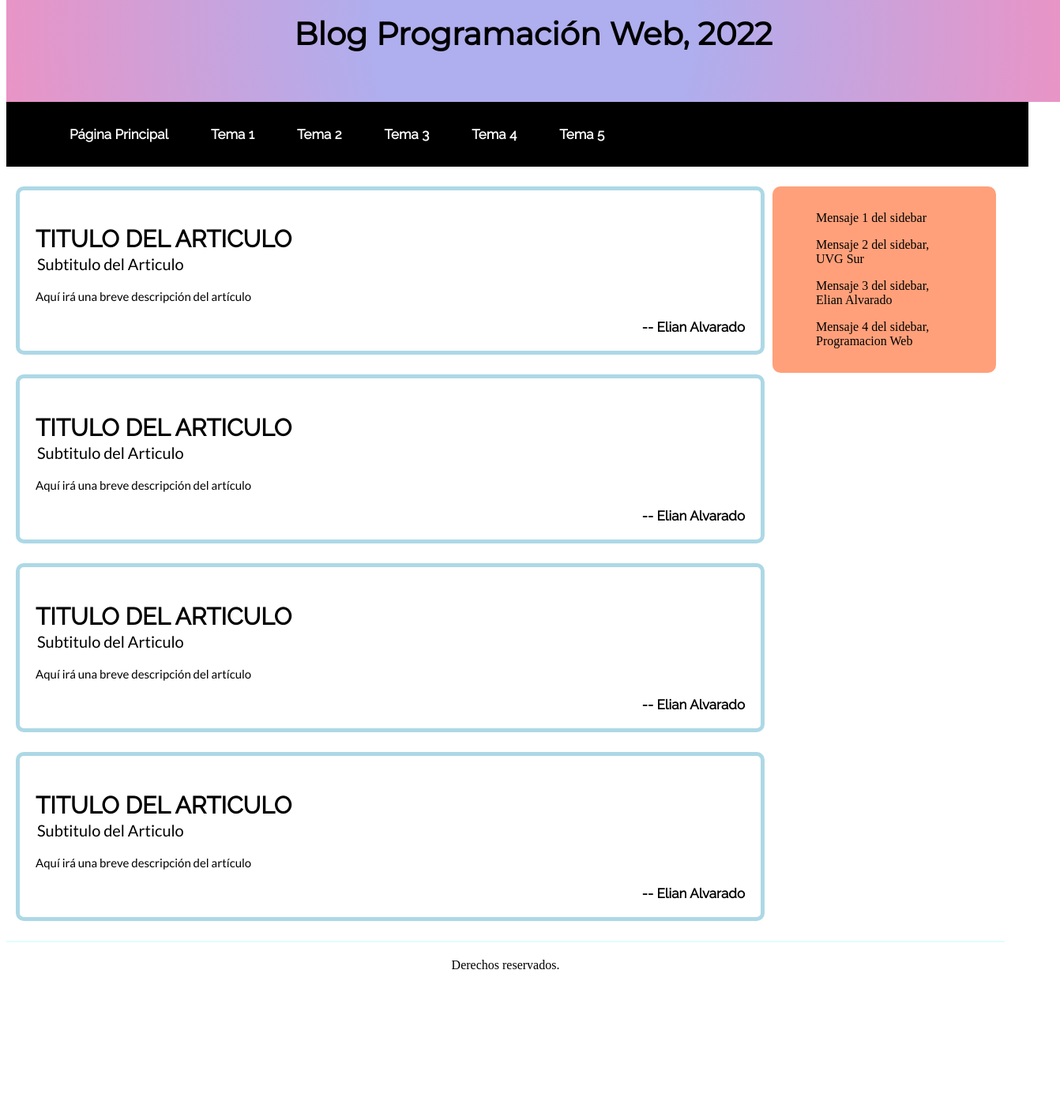
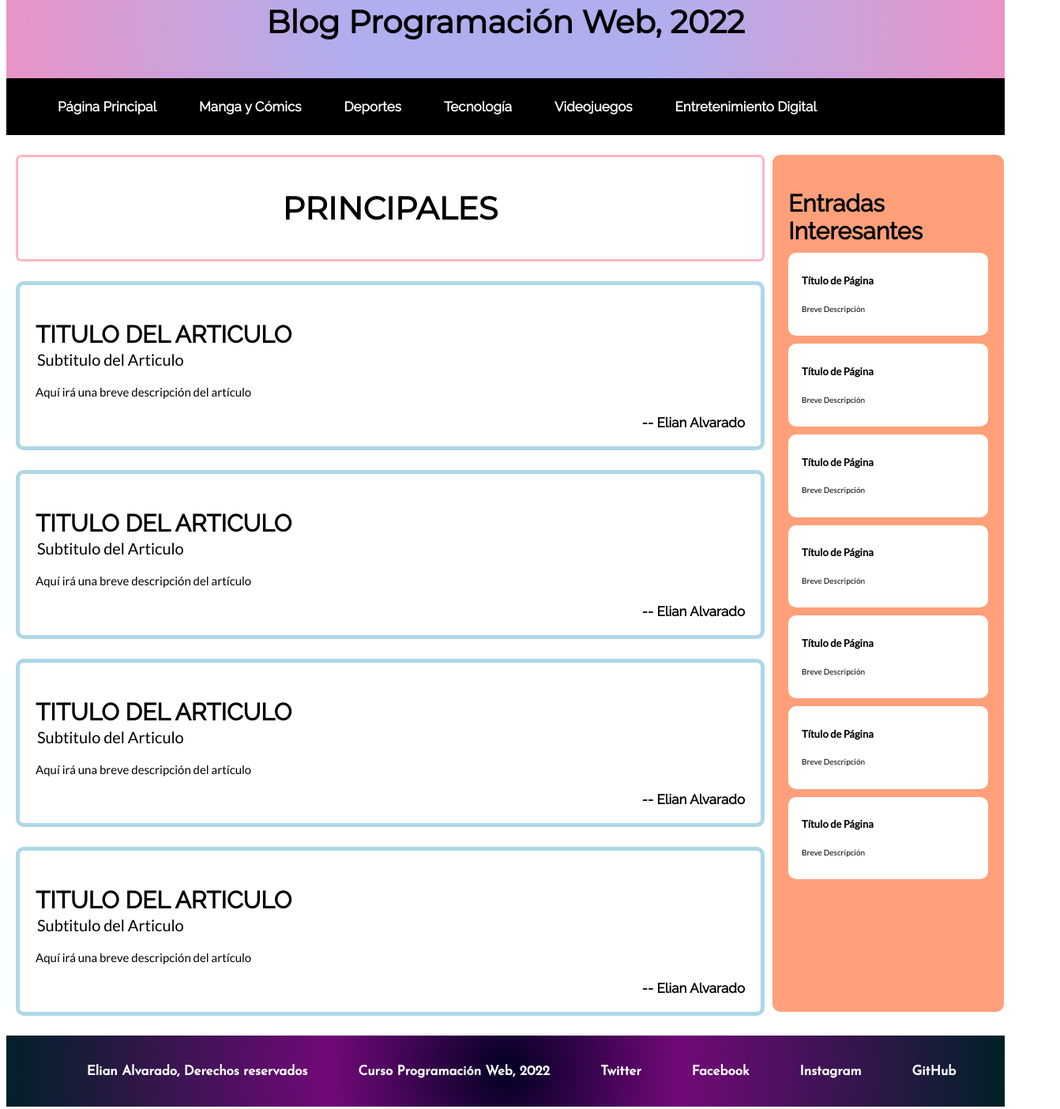
Before and after one commit to TortrixBarbacoa/curso_progra_web_2022, a plain HTML site: page mainpage.html in a window 1280 px wide. Shown: the part 52-1456 px from the top of the page at 79% size, 1342 px wide, since content can reach past the window. Before the commit the page ends 1311 px from the top, so only its background shows below. Drawn offline with Linux system fonts and the light colour scheme.

Commit message:
Actualización 21 de agosto, 16:30 hrs. Se terminó la página principal en conjunto con su CSS y los links del footer

```diff
--- a/articstyle.css
+++ b/articstyle.css
@@ -1,3 +1,5 @@
+/* PRINCIPIO ESTILO DE ARTÍCULOS */
+
 .artic {
     background: white(73, 202, 204, 0.625);
     padding: 20px;
@@ -7,7 +9,7 @@
     border: solid;
     border-width: thick;
     border-color: lightblue;
-}
+} /* ESTILO ARTÍCULO */
 
 .artic footer {
     font-family: "raleway", sans-serif;
@@ -15,11 +17,34 @@
     font-weight: bold;
     font-size: 17px;
     text-align: right;
-}
+} /* ESTILO FOOTER DE ARTÍCULO */
 
 .artic:hover {
     cursor: pointer;
     color: black;
     transition: 0.2s all ease;
     background-color: lightblue;
-}
+} /* PONER CURSOR SOBRE EL ARTÍCULO */
+
+/* FIN ESTILO DE ARTÍCULOS */
+
+
+/* PRINCIPIO ESTILO DE ARTÍCULOS DEL SIDEBAR */
+
+.sidebarArtic {
+    text-align: left;
+    padding: 5px;
+    background: white;
+    margin-top: 10px;
+    border-radius: 10px;
+} /* CONTAINER ARTÍCULO SIDEBAR */
+
+
+.sidebarArtic:hover {
+    cursor: pointer;
+    color: white;
+    transition: 0.2s all ease;
+    background-color: black;
+} /* PONER CURSOR SOBRE EL ARTÍCULO SIDEBAR */
+
+/* FIN ESTILO DE ARTÍCULOS DEL SIDEBAR */
--- a/mainpage.html
+++ b/mainpage.html
@@ -20,126 +20,192 @@
     <link rel="stylesheet" href="https://fonts.googleapis.com/css?family=Open+Sans&subset=latin,latin-ext">
     <link rel="stylesheet" href="https://fonts.googleapis.com/css?family=Montserrat&subset=latin,latin-ext">
     <link rel="stylesheet" href="https://fonts.googleapis.com/css?family=Raleway&subset=latin,latin-ext">
+    <link  rel='stylesheet' href='http://fonts.googleapis.com/css?family=Josefin+Sans&subset=latin,latin-ext'>
     <!-----------Link de Google Fonts----------->
 
 </head>
 <!-------------Head------------->
 
 
-<!-------------Body------------->
+<!-------------Principio Body------------->
 <body>
     <div id="divGen">
 
-        <!-------------Header y Barra de Navegación------------->
+        <!-------------Principio Header y Barra de Navegación------------->
         <header id="cabeceraPrin">
-            <h1>Blog Programaci&oacuten Web, 2022</h1>
+            <div id="contenHead">
+                <h1>Blog Programaci&oacuten Web, 2022</h1>
+            </div>
         </header>
 
         <nav id="barNav">
             <ul>
                 <li>P&aacutegina Principal</li>
-                <li>Tema 1</li>
-                <li>Tema 2</li>
-                <li>Tema 3</li>
-                <li>Tema 4</li>
-                <li>Tema 5</li>
+                <li>Manga y C&oacutemics</li>
+                <li>Deportes</li>
+                <li>Tecnolog&iacutea</li>
+                <li>Videojuegos</li>
+                <li>Entretenimiento Digital</li>
             </ul>
         </nav>
-        <!-------------Header y Barra de Navegación------------->
+        <!-------------Fin Header y Barra de Navegación------------->
 
+
+        <!-------------Principio Sección Principal------------->
         <section id="mainSect">
 
+            <header class="headSect">
+                <h1>PRINCIPALES</h1>
+            </header> <!--Título de Sección-->
+
+            <!--------Artículo-------->
             <article class="artic">
                 <header>
                     <hgroup>
                         <h2 class="titArt">TITULO DEL ARTICULO</h1>
                         <h3 class="subtitArt">Subtitulo del Articulo</h2>
                     </hgroup>
-                </header>
+                </header> <!--Header Artículo-->
 
                 <body>
                     <h4>
                         Aqu&iacute ir&aacute una breve descripci&oacuten del art&iacuteculo
                     </h4>
-                </body>
+                </body> <!--Contenido Artículo-->
 
                 <footer>
                     -- Elian Alvarado
-                </footer>
+                </footer> <!--Footer Artículo-->
               </article>
+              <!--------Artículo-------->
 
+              <!--------Artículo-------->
               <article class="artic">
                 <header>
                     <hgroup>
                         <h2 class="titArt">TITULO DEL ARTICULO</h1>
                         <h3 class="subtitArt">Subtitulo del Articulo</h2>
                     </hgroup>
-                </header>
+                </header> <!--Header Artículo-->
 
                 <body>
                     <h4>
                         Aqu&iacute ir&aacute una breve descripci&oacuten del art&iacuteculo
                     </h4>
-                </body>
+                </body> <!--Contenido Artículo-->
 
                 <footer>
                     -- Elian Alvarado
-                </footer>
+                </footer> <!--Footer Artículo-->
               </article>
+              <!--------Artículo-------->
 
+              <!--------Artículo-------->
               <article class="artic">
                 <header>
                     <hgroup>
                         <h2 class="titArt">TITULO DEL ARTICULO</h1>
                         <h3 class="subtitArt">Subtitulo del Articulo</h2>
                     </hgroup>
-                </header>
+                </header> <!--Header Artículo-->
 
                 <body>
                     <h4>
                         Aqu&iacute ir&aacute una breve descripci&oacuten del art&iacuteculo
                     </h4>
-                </body>
+                </body> <!--Contenido Artículo-->
 
                 <footer>
                     -- Elian Alvarado
-                </footer>
+                </footer> <!--Footer Artículo-->
               </article>
+              <!--------Artículo-------->
 
+              <!--------Artículo-------->
               <article class="artic">
                 <header>
                     <hgroup>
                         <h2 class="titArt">TITULO DEL ARTICULO</h1>
                         <h3 class="subtitArt">Subtitulo del Articulo</h2>
                     </hgroup>
-                </header>
+                </header> <!--Header Artículo-->
 
                 <body>
                     <h4>
                         Aqu&iacute ir&aacute una breve descripci&oacuten del art&iacuteculo
                     </h4>
-                </body>
+                </body> <!--Contenido Artículo-->
 
                 <footer>
                     -- Elian Alvarado
-                </footer>
+                </footer> <!--Footer Artículo-->
               </article>
+              <!--------Artículo-------->
 
         </section>
+        <!-------------Fin Sección Principal------------->
 
-        <aside id="sidebar">
-            <blockquote>Mensaje 1 del sidebar</blockquote>
-            <blockquote>Mensaje 2 del sidebar, UVG Sur</blockquote>
-            <blockquote>Mensaje 3 del sidebar, Elian Alvarado</blockquote>
-            <blockquote>Mensaje 4 del sidebar, Programacion Web</blockquote>
-        </aside>
 
+        <!-------------Principio Siderbar------------->
+        <section id="sidebar">
+            <header>
+                <h2>Entradas Interesantes</h2>
+            </header> <!--Header Sidebar-->
+
+            <article class="sidebarArtic">
+                <h5>T&iacutetulo de P&aacutegina</h5>
+                <h6>Breve Descripci&oacuten</h6>
+            </article> <!--Artículo Sidebar-->
+
+            <article class="sidebarArtic">
+                <h5>T&iacutetulo de P&aacutegina</h5>
+                <h6>Breve Descripci&oacuten</h6>
+            </article> <!--Artículo Sidebar-->
+
+            <article class="sidebarArtic">
+                <h5>T&iacutetulo de P&aacutegina</h5>
+                <h6>Breve Descripci&oacuten</h6>
+            </article> <!--Artículo Sidebar-->
+
+            <article class="sidebarArtic">
+                <h5>T&iacutetulo de P&aacutegina</h5>
+                <h6>Breve Descripci&oacuten</h6>
+            </article> <!--Artículo Sidebar-->
+
+            <article class="sidebarArtic">
+                <h5>T&iacutetulo de P&aacutegina</h5>
+                <h6>Breve Descripci&oacuten</h6>
+            </article> <!--Artículo Sidebar-->
+
+            <article class="sidebarArtic">
+                <h5>T&iacutetulo de P&aacutegina</h5>
+                <h6>Breve Descripci&oacuten</h6>
+            </article> <!--Artículo Sidebar-->
+
+            <article class="sidebarArtic">
+                <h5>T&iacutetulo de P&aacutegina</h5>
+                <h6>Breve Descripci&oacuten</h6>
+            </article> <!--Artículo Sidebar-->
+
+        </section>
+        <!-------------Fin Sidebar------------->
+
+        <!-------------Principio Footer------------->
         <footer id="footer">
-            Derechos reservados.
+            <ul>
+                <li>Elian Alvarado, Derechos reservados</li>
+                <li>Curso Programación Web, 2022</li>
+                <li><a href="https://twitter.com/Eli14502?t=lcUT7t_l0Im0h12o1nPaFA&s=09">Twitter</a></li> <!--Link a Twitter @Eli14502-->
+                <li><a href="https://www.facebook.com/elian.alvarado.923">Facebook</a></li> <!--Link a Facebook Elian Alvarado-->
+                <li><a href="https://www.instagram.com/not_just.eli/">Instagram</a></li> <!--Link a Instagram not_just.eli-->
+                <li><a href="https://github.com/TortrixBarbacoa">GitHub</a></li> <!--Link a GitHub TortrixBarbacoa-->
+            </ul> <!--Lista Footer-->
         </footer>
+        <!-------------Fin Footer------------->
 
     </div>
+
 </body>
-<!-------------Body------------->
+<!-------------Fin Body------------->
 
 </html>
--- a/templatev2.css
+++ b/templatev2.css
@@ -1,13 +1,13 @@
-/* ESTILO DE BODY */
+/* PRINCIPIO ESTILO DE BODY */
 
 body {
     background-color: white;
 }
 
-/* ESTILO DE BODY */
+/* FIN ESTILO DE BODY */
 
 
-/* ESTILO DE TEXTO POR JERARQUÍA */
+/* PRINCIPIO ESTILO DE TEXTO POR JERARQUÍA */
 
 h1 {
     font-family: "montserrat", sans-serif;
@@ -36,30 +36,48 @@ h4 {
     margin-top: 20px;
 }
 
-/* ESTILO DE TEXTO POR JERARQUÍA */
+h5 {
+    font-family: "lato", sans-serif;
+    font-weight: bold;
+    font-size: 13px;
+    margin-left: 12px;
+}
+
+h6 {
+    font-family: "lato", sans-serif;
+    font-weight: normal;
+    font-size: 10px;
+    margin-left: 12px;
+    margin-top: 1px;
+}
+
+/* FIN ESTILO DE TEXTO POR JERARQUÍA */
 
 
-/* ESTILO DE HEADER */
+/* PRINCIPIO ESTILO DE HEADER */
+
 #cabeceraPrin {
     margin-top: 0px;
     text-align: center;
     background: rgb(238,174,202);
     background: radial-gradient(circle, rgba(175,174,238,1) 30%, rgba(233,148,198,1) 100%);
     width: 100%;
-    height: 100%;
-    padding: 35px;
+    padding-top: 20px;
+    padding-bottom: 20px;
 }
-/* ESTILO DE HEADER */
+
+/* FIN ESTILO DE HEADER */
 
 
-/* ESTILO DE BARRA DE NAVEGACIÓN */
+/* PRINCIPIO ESTILO DE BARRA DE NAVEGACIÓN */
 
 #barNav {
     margin: 0px;
     background-color: black;
     width: 100%;
     text-align: left;
-    padding: 15px;
+    padding-top: 10px;
+    padding-bottom: 10px;
     position: sticky;
     top: 0px;
 } /* ESTILO DEL CONTAINER DE LA BARRA */
@@ -82,7 +100,10 @@ nav li:hover {
     cursor: pointer;
 } /* EFECTO DE CURSOR AL PASAR SOBRE ALGÚN ELEMENTO */
 
-/* ESTILO DE BARRA DE NAVEGACIÓN */
+/* FIN ESTILO DE BARRA DE NAVEGACIÓN */
+
+
+/* PRINCIPIO ESTILO SECCIÓN PRINCIPAL */
 
 #mainSect{
     margin-left: 12px;
@@ -90,21 +111,87 @@ nav li:hover {
     float: left;
     width: 75%;
     height: auto;
-}
+} /* ESTILO SECCIÓN PRINCIPAL */
+
+
+.headSect {
+    text-align: center;
+    border: solid;
+    border-color: lightpink;
+    border-radius: 7px;
+    margin-bottom: 10px;
+    margin-top: 25px;
+    padding: 7px;
+} /* ESTILO HEADER DE SECCIÓN PRINCIPAL */
+
+/* FIN ESTILO DE SECCIÓN PRINCIPAL */
+
+
+/* PRINCIPIO ESTILO DE SIDEBAR */
 
 #sidebar{
+    object-position: center;
     margin-top: 25px;
     border-radius: 10px;
     float: left;
-    padding: 15px;
+    padding: 20px;
     width: 20%;
-    height: 100%;
+    height: 1045px;
     background: lightsalmon;
 }
+
+/* PRINCIPIO ESTILO DE SIDEBAR */
+
+
+/* PRINCIPIO ESTILO DE FOOTER */
 
 #footer{
     clear: both;
     text-align: center;
+    background: rgb(2,0,36);
+    background: radial-gradient(circle, rgba(2,0,36,1) 0%, rgba(114,9,121,1) 35%, rgba(0,33,39,1) 100%);
     padding: 20px;
-    border-top: 2px solid lightcyan;
+} /* ESTILO DE CONTAINER DE FOOTER */
+
+
+#footer li {
+    color: white;
+    display: inline-block;
+    list-style: none;
+    padding: 0px 20px;
+    font-family: "Josefin Sans", sans-serif;
+    font-weight: bold;
+    font-size: 17px;
+    margin: 0px 10px;
+} /* ESTILO DE CONTENIDO DE FOOTER */
+
+/* FIN ESTILO DE FOOTER */
+
+
+/* PRINCIPIO ESTILO DE HIPERVÍNCULOS */
+
+a:link {
+    color: white;
+    background-color: transparent;
+    text-decoration: none;
 }
+
+a:visited {
+    color: white;
+    background-color: transparent;
+    text-decoration: none;
+}
+
+a:hover {
+    color: lightsalmon;
+    background-color: transparent;
+    text-decoration: none;
+}
+
+a:active {
+    color: white;
+    background-color: transparent;
+    text-decoration: none;
+}
+
+/* FIN ESTILO DE HIPERVÍNCULOS */
```
